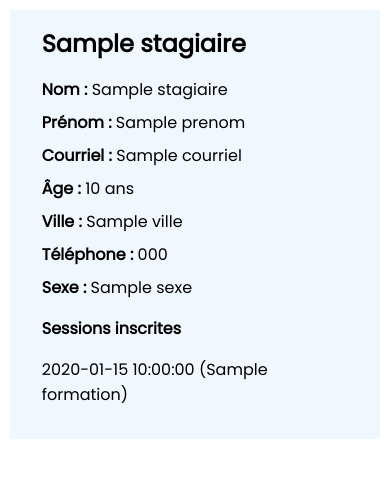
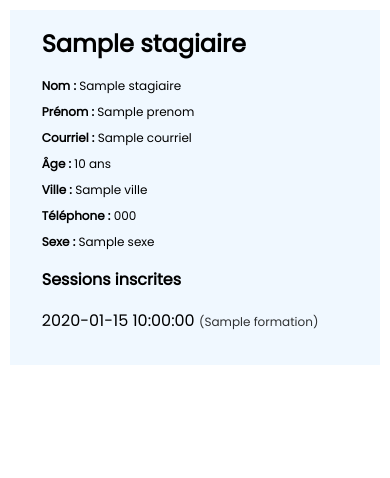
Before and after one commit to Charlydcn/Session, a Symfony app: template templates/stagiaire/show.html.twig in a window 390 px wide. Shown: the part 78-556 px from the top of the page. Run offline with Twig, Linux system fonts and the light colour scheme; the template is opened without the code that fills it: most values are stand-ins (such as "Sample title", 1, 10 or a date in 2020); some libraries are stand-ins or nearby versions.

Commit message:
v/stagiaire/show.css: added breakpoint 480px

```diff
--- a/public/css/stagiaire/show.css
+++ b/public/css/stagiaire/show.css
@@ -17,6 +17,26 @@ h2 + ul li a {
     text-decoration: none;
 }
 
+h2 + ul li a:last-of-type {
+    font-size: 14px;
+    opacity: 80%;
+}
+
 h1 + ul li span {
     font-weight: bold;
 }
+
+@media screen and (max-width:480px) { /* smartphone */
+
+    h1 + ul li a {
+        font-size: 14px;
+    }
+
+    h2 + ul li a:last-of-type{
+        font-size: 12px;
+    }
+
+    h1 + ul li {
+        font-size: 12px;
+    }
+}
```
